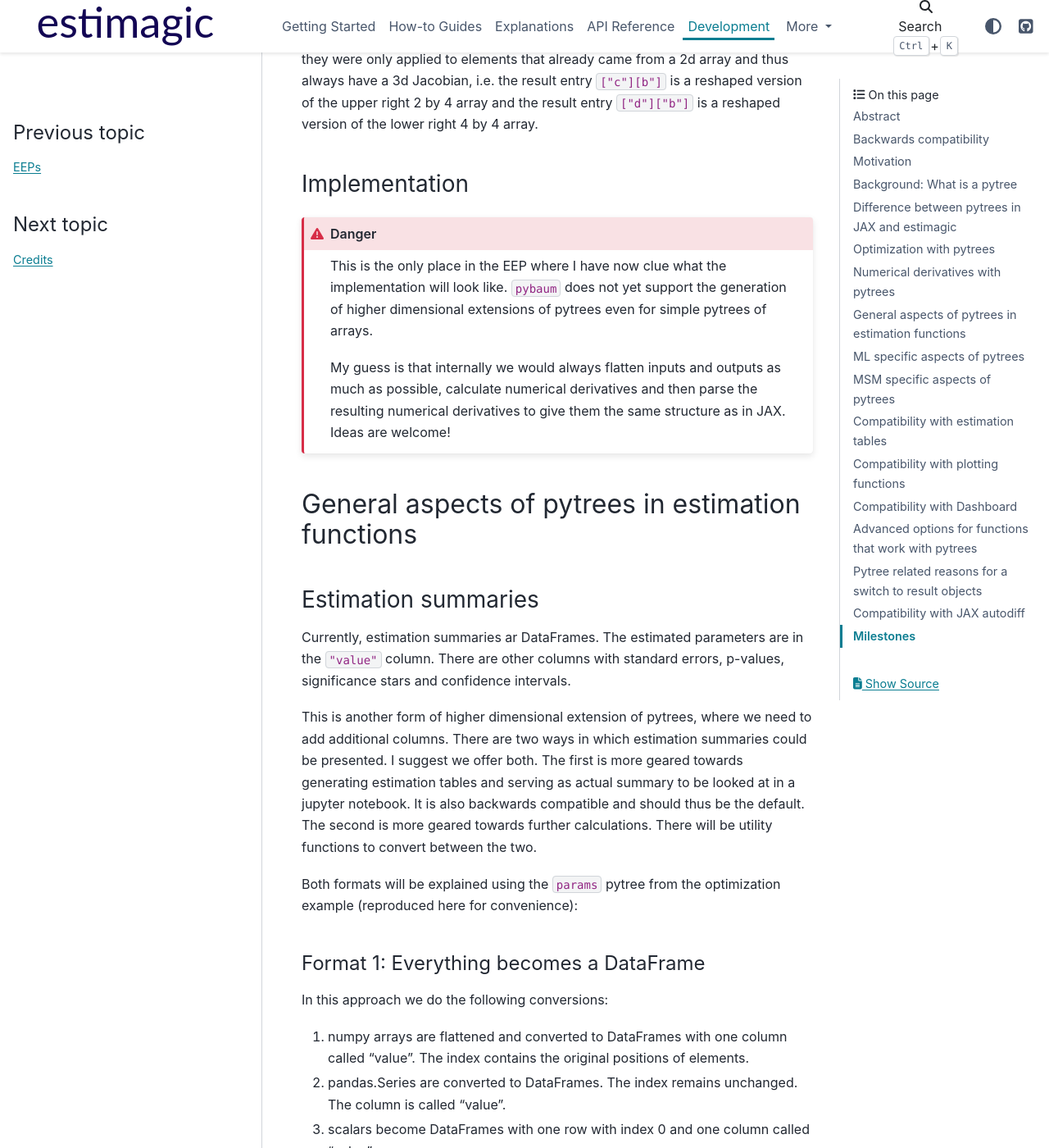
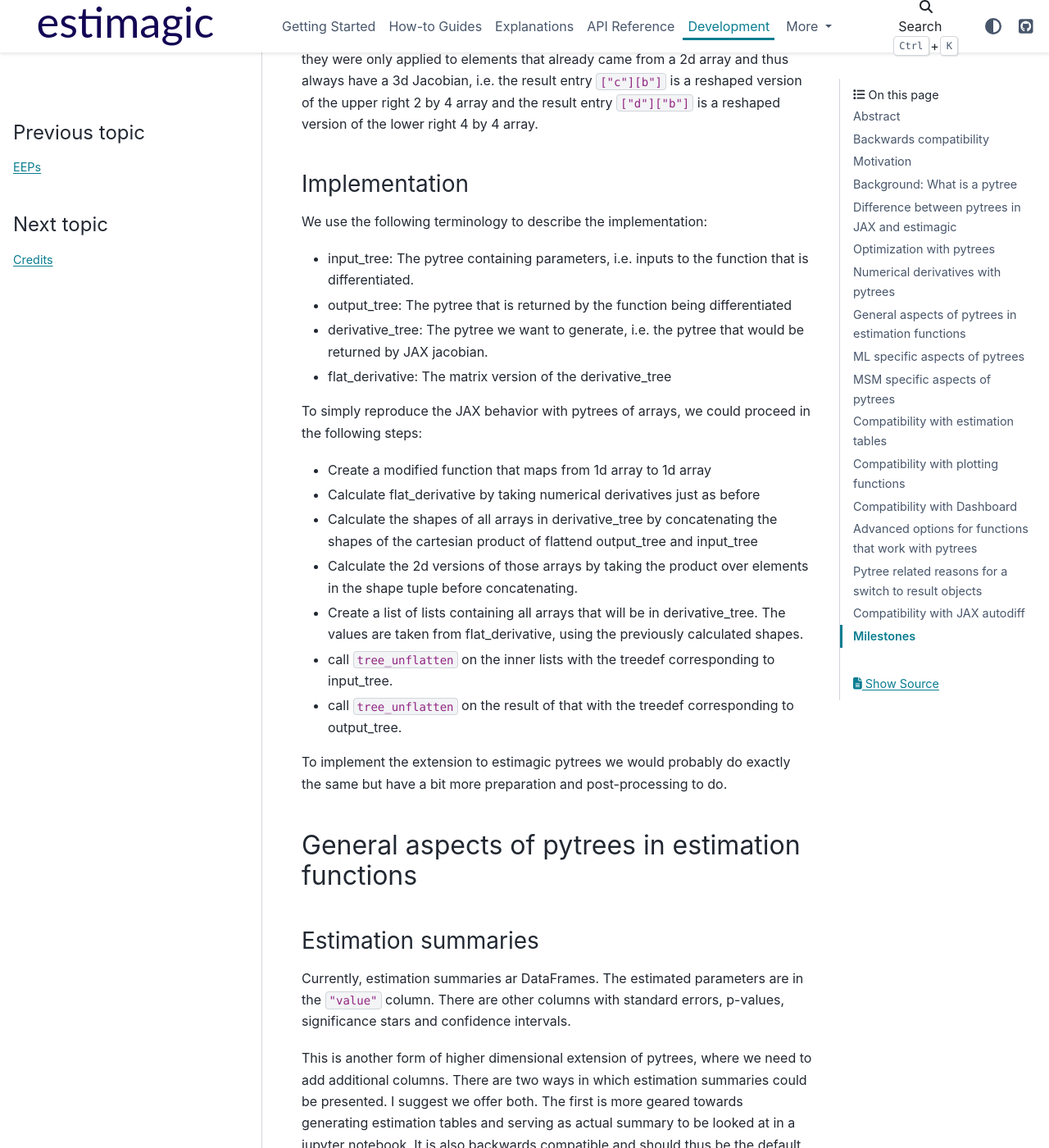
Before and after one commit to optimagic-dev/optimagic, a Sphinx documentation site: the page built from docs/source/development/eep-01-pytrees.rst, in a window 1280 px wide and 1400 px high, scrolled down 10478 px. Shown: the whole window at 82% size. Built offline with Sphinx 7.4.7 and the PyData theme 0.15.4, drawn with Linux system fonts in a browser that asks for light colours; pages that are not in the unit, such as notebooks, are missing from menus.

Commit message:
Add rough steps for the implemenation of JAX behavior in numerical derivatives that lead to higher dimensional pytrees.

```diff
--- a/docs/source/development/eep-01-pytrees.rst
+++ b/docs/source/development/eep-01-pytrees.rst
@@ -509,13 +509,34 @@ the lower right 4 by 4 array.
 Implementation
 --------------
 
-.. danger:: This is the only place in the EEP where I have now clue what the
-    implementation will look like. ``pybaum`` does not yet support the generation of
-    higher dimensional extensions of pytrees even for simple pytrees of arrays.
+We use the following terminology to describe the implementation:
 
-    My guess is that internally we would always flatten inputs and outputs as much as
-    possible, calculate numerical derivatives and then parse the resulting numerical
-    derivatives to give them the same structure as in JAX. Ideas are welcome!
+- input_tree: The pytree containing parameters, i.e. inputs to the function that is
+  differentiated.
+- output_tree: The pytree that is returned by the function being differentiated
+- derivative_tree: The pytree we want to generate, i.e. the pytree that would be
+  returned by JAX jacobian.
+- flat_derivative: The matrix version of the derivative_tree
+
+To simply reproduce the JAX behavior with pytrees of arrays, we could proceed in the
+following steps:
+
+- Create a modified function that maps from 1d array to 1d array
+- Calculate flat_derivative by taking numerical derivatives just as before
+- Calculate the shapes of all arrays in derivative_tree by concatenating the shapes
+  of the cartesian product of flattend output_tree and input_tree
+- Calculate the 2d versions of those arrays by taking the product over elements in the
+  shape tuple before concatenating.
+- Create a list of lists containing all arrays that will be in derivative_tree. The
+  values are taken from flat_derivative, using the previously calculated shapes.
+- call ``tree_unflatten`` on the inner lists with the treedef corresponding to
+  input_tree.
+- call ``tree_unflatten`` on the result of that with the treedef corresponding to
+  output_tree.
+
+
+To implement the extension to estimagic pytrees we would probably do exactly the same
+but have a bit more preparation and post-processing to do.
 
 
 General aspects of pytrees in estimation functions
```
